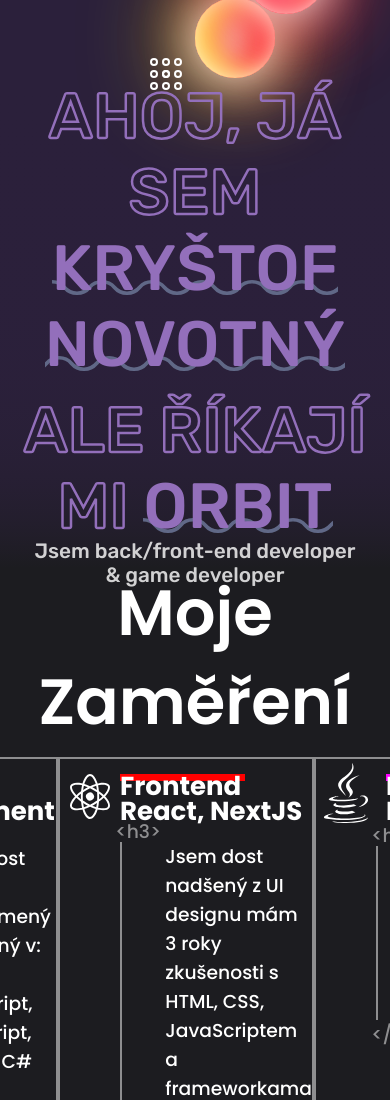
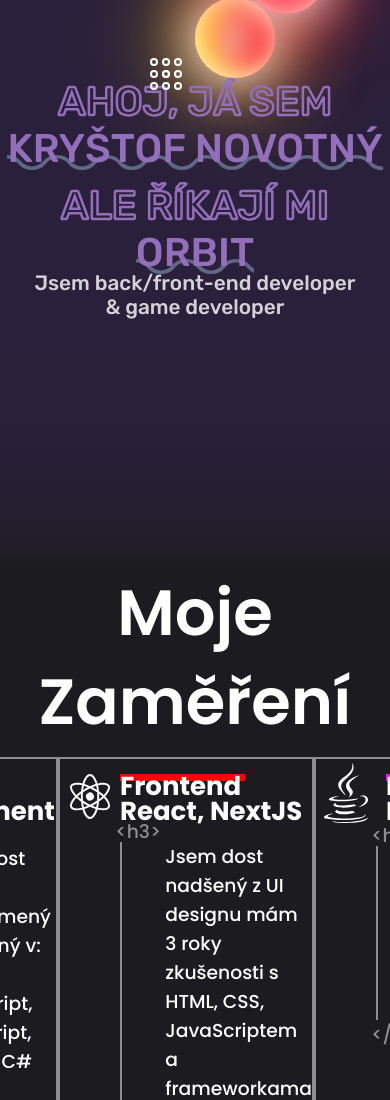
Before and after one commit to OrbitTheCat/orbitthecat.github.io, a plain HTML site: page index.html in a window 390 px wide. Shown: the top 1100 px of the page. Drawn offline with Linux system fonts and the light colour scheme.

Commit message:
Update index.css

```diff
--- a/assets/styles/index.css
+++ b/assets/styles/index.css
@@ -56,7 +56,6 @@ header {
     border: none;
     z-index: 1000;
     position: relative;
-    margin-right: 150px;
 }
 
 .icons-style {
@@ -437,3 +436,46 @@ svg rect, circle, .hamburger-btn[data-active=true] {
         margin-left: 0;
     }
 }
+
+@media all and (max-width: 467px) {
+    .hamburger-btn {
+        background: none;
+        border: none;
+        z-index: 1000;
+        position: relative;
+        margin-right: 150px;
+    }
+    #home h3 {
+        font-family: 'Rubik', sans-serif;
+        font-weight: 500;
+        -webkit-text-stroke: var(--blue) 2.5px;
+        color: transparent;
+        font-size: 2.5em;
+        text-align: center;
+        text-transform: uppercase;
+        padding-bottom: 10px;
+        position: relative;
+        z-index: 9;
+    }
+
+    .name, .nick {
+        color: var(--blue);
+        -webkit-text-stroke: 0px;
+        opacity: 1;
+        animation: wave 5s linear infinite;
+        animation-play-state: paused;
+    }
+
+    .nick {
+        animation: wave 1.5s linear infinite;
+        animation-play-state: paused;
+    }
+
+    .wave {
+        background-image: url(/assets/img/wave.svg);
+        background-repeat: repeat no-repeat;
+        background-position-y: 30px;
+        background-size: 50px;
+    }
+
+}
```
